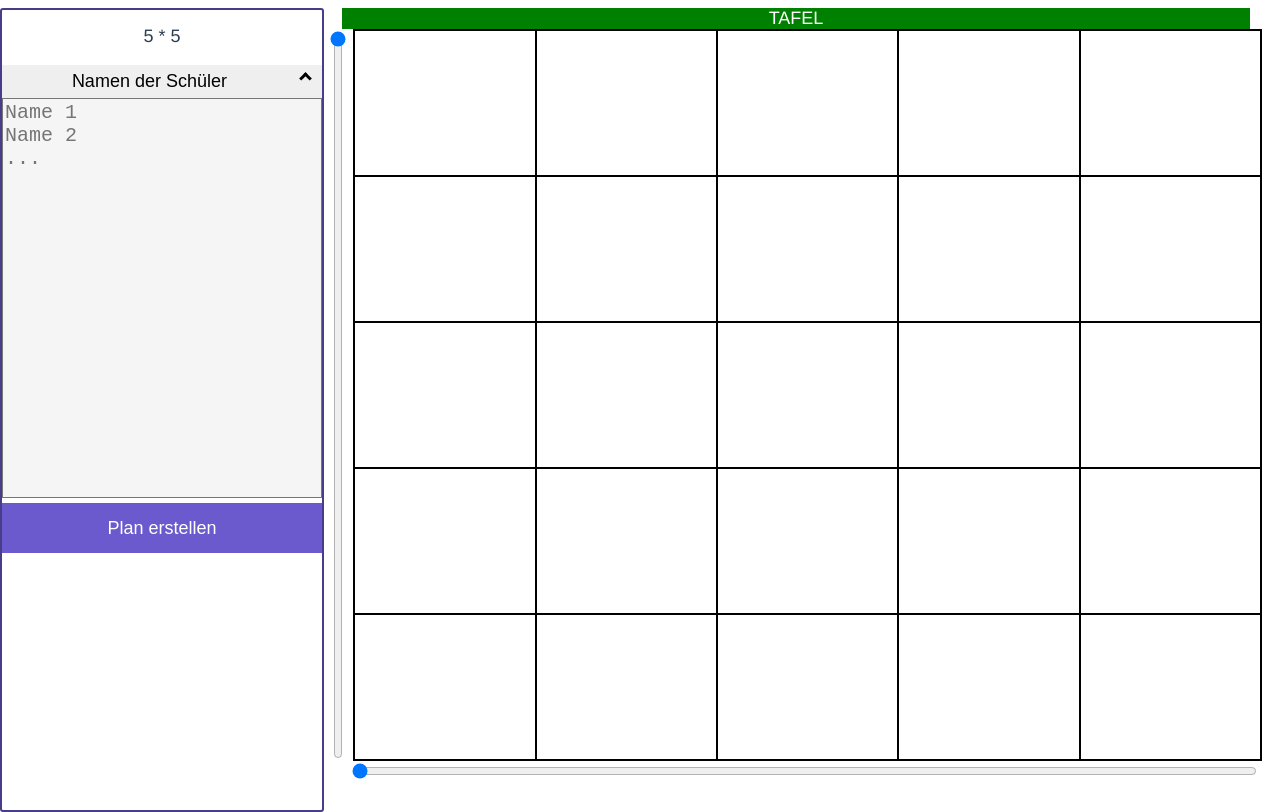
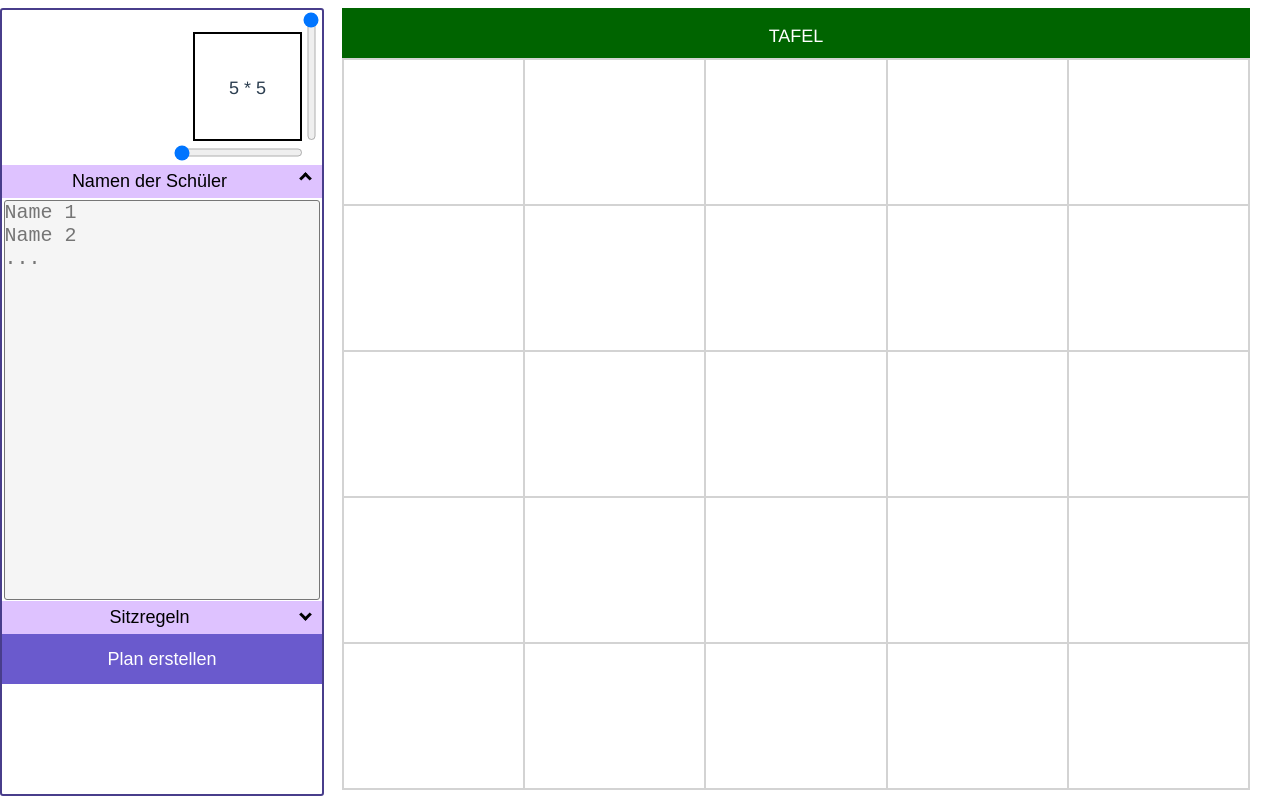
Before and after one commit to Florik3ks/sitzplatzplaner, a Vue app: page / in a window 1280 px wide. Built offline with nearby package versions, Linux system fonts and the light colour scheme.

Commit message:
added simple rule select feature, made design prettier

```diff
--- a/src/App.vue
+++ b/src/App.vue
@@ -25,7 +25,9 @@ export default defineComponent({
   -moz-osx-font-smoothing: grayscale;
   text-align: center;
   color: #2c3e50;
+  overflow: hidden;
 }
+
 body{
   margin-left:0;
 }
--- a/src/Sitzplatzplaner.ts
+++ b/src/Sitzplatzplaner.ts
@@ -1,5 +1,7 @@
 import { defineComponent } from "vue";
 import { Sitzplatz } from "@/helper/Sitzplatz";
+import { Rule } from "./helper/Rule";
+import { Student } from "./helper/Student";
 
 export default defineComponent({
   name: "Sitzplatzplaner",
@@ -17,44 +19,69 @@ export default defineComponent({
       gridHeight: 5,
       sideWidth: 25,
       studentFieldVisible: true,
+      ruleVisible: false,
       studentFieldValue: "",
-      sitzplaetze2: this.instantiateList(
-        maxGridWidth,
-        maxGridHeight
-      ) as Sitzplatz[],
+      rules: [] as Rule[],
+      sitzplaetze2: this.instantiateList(maxGridWidth, maxGridHeight) as Sitzplatz[],
       sitzplaetze: this.instantiateDict(maxGridWidth, maxGridHeight),
     };
   },
   watch: {
-    studentFieldValue(){
-      console.log(this.studentFieldValue);
-    }
+    rules: {
+      handler() {
+        for (let index = 0; index < this.rules.length; index++) {
+          if (this.rules[index].student1 == this.rules[index].student2 && this.rules[index].student1 != "") {
+            this.rules[index].student2 = "";
+          }
+        }
+      },
+      deep: true,
+    },
   },
   methods: {
     onFieldClick(x: number, y: number) {
-      const platz: Sitzplatz =
-        this.sitzplaetze[x.toString() + "," + y.toString()];
+      const platz: Sitzplatz = this.sitzplaetze[x.toString() + "," + y.toString()];
       platz.marked = !platz.marked;
+    },
+    addRule() {
+      this.rules.push(new Rule());
+      console.log(this.rules.length);
+    },
+    deleteRuleAt(i: number) {
+      // delete this.rules[i];
+      this.rules.splice(i, 1);
+    },
+    deleteUncompleteRules()
+    {
+      for (let i = this.rules.length - 1; i >= 0; i--) {
+        if (this.rules[i].student1 == "" || this.rules[i].student2 == "")
+        {
+          this.rules.splice(i, 1);
+        }
+      }
+    },
+    closeEverythingExcept(except: boolean) {
+      this.ruleVisible = false;
+      this.studentFieldVisible = false;
+      return !except;
     },
     computePlan() {
       console.log("cmpPLan");
-      this.resetNames();
-      const a: Sitzplatz[] = this.getUsedFieldsToComputePlan();
-      a.forEach((element) => {
-        element.name = "b";
-      });
-      this.getNames();
+      this.deleteUncompleteRules();
+      this.resetNamesOnPlan();
     },
-    resetNames() {
+    resetNamesOnPlan() {
       for (let x = 0; x < this.maxGridWidth; x++) {
         for (let y = 0; y < this.maxGridHeight; y++) {
-          const field: Sitzplatz =
-            this.sitzplaetze[x.toString() + "," + y.toString()];
+          const field: Sitzplatz = this.sitzplaetze[x.toString() + "," + y.toString()];
           field.name = "";
         }
       }
     },
     isMarked(x: number, y: number) {
+      if (!Object.keys(this.sitzplaetze).includes(x.toString() + "," + y.toString())) {
+        return false;
+      }
       return this.sitzplaetze[x.toString() + "," + y.toString()].marked;
     },
     instantiateList(maxGridWidth: number, maxGridHeight: number) {
@@ -80,8 +107,7 @@ export default defineComponent({
       const fields: Sitzplatz[] = [];
       for (let x = 0; x < this.gridWidth; x++) {
         for (let y = 0; y < this.gridHeight; y++) {
-          const field: Sitzplatz =
-            this.sitzplaetze[x.toString() + "," + y.toString()];
+          const field: Sitzplatz = this.sitzplaetze[x.toString() + "," + y.toString()];
           if (field.marked) {
             fields.push(field);
           }
@@ -89,8 +115,8 @@ export default defineComponent({
       }
       return fields;
     },
-    getNames(){
-      console.log(this.studentFieldValue.split("\n").filter(x => x !== null && x!== ""))
-    }
+    getNames() {
+      return this.studentFieldValue.split("\n").filter((x) => x !== null && x !== "");
+    },
   },
 });
--- a/src/components/Sitzplatzplaner.vue
+++ b/src/components/Sitzplatzplaner.vue
@@ -1,42 +1,92 @@
 <template>
   <div class="sideDiv">
     <!-- <img alt="Vue logo" src="@/assets/GMO_Schullogo.png" style="width:33%; margin-top:3%"> -->
-    <!-- <div class="sliderDiv"> -->
-    <!-- <input type="range" name="gridHeight" v-model="gridHeight" min="5" :max="maxGridHeight" class="inpSlider verticalSlider" /><br /> -->
-    <p style="margin-top: 5%">{{ gridWidth }} * {{ gridHeight }}</p>
-    <!-- <input type="range" name="gridWidth" v-model="gridWidth" min="5" :max="maxGridWidth" class="inpSlider horizontalSlider" /> -->
-    <!-- </div> -->
+    <div class="sliderDiv">
+      <input type="range" name="gridHeight" v-model="gridHeight" min="5" :max="maxGridHeight" class="inpSlider verticalSlider" /><br />
+      <div class="sliderInformationDiv">
+        <!-- <p style="margin-top: 5%"> -->
+        <span style="line-height: 109px"> {{ gridWidth }} * {{ gridHeight }} </span>
+        <!-- </p> -->
+      </div>
+      <input type="range" name="gridWidth" v-model="gridWidth" min="5" :max="maxGridWidth" class="inpSlider horizontalSlider" />
+    </div>
     <div class="studentFieldWrap">
-      <button class="btn" @click="studentFieldVisible = !studentFieldVisible">
+      <button class="btn" @click="studentFieldVisible = closeEverythingExcept(studentFieldVisible)">
         Namen der Schüler&nbsp;&nbsp;
         <i v-if="!studentFieldVisible" class="arrowdown" style="float: right" />
         <i v-if="studentFieldVisible" class="arrowup" style="float: right" />
       </button>
-      <transition name="studentFieldFade">
+      <transition name="openTransition">
         <!-- <div v-if="studentFieldVisible" class="studentFieldDiv"> -->
         <textarea v-if="studentFieldVisible" class="studentField" v-model="studentFieldValue" placeholder="Name 1&#10;Name 2&#10;..."> </textarea>
         <!-- </div> -->
       </transition>
     </div>
 
+    <div class="ruleWrap">
+      <button class="btn" @click="ruleVisible = closeEverythingExcept(ruleVisible)">
+        Sitzregeln&nbsp;&nbsp;
+        <i v-if="!ruleVisible" class="arrowdown" style="float: right" />
+        <i v-if="ruleVisible" class="arrowup" style="float: right" />
+      </button>
+      <transition name="openTransition">
+        <!-- <textarea v-if="ruleVisible" class="studentField" v-model="studentFieldValue" placeholder="Name 1&#10;Name 2&#10;..."> </textarea> -->
+        <div class="ruleDiv" v-if="ruleVisible">
+          <!-- rules start -->
+          <div class="singleRuleDiv" v-for="(_, i) in rules.length" :key="i">
+            <button class="deleteRule" @click="deleteRuleAt(parseInt(i))">X</button>
+            <select v-model="rules[parseInt(i)].student1" class="ruleSelect">
+              <option v-for="o in getNames()" :key="o">{{ o }}</option>
+            </select>
+            <p style="margin: 0; margin-right: 3%; margin-left: 3%; display: inline-block; color: darkred">-</p>
+            <select v-model="rules[parseInt(i)].student2" class="ruleSelect">
+              <option v-for="o in getNames()" :key="o">{{ o }}</option>
+            </select>
+          </div>
+          <button class="btn ruleBtn" @click="addRule()">Neue Regel</button>
+        </div>
+      </transition>
+    </div>
+
     <button name="compute" @click="computePlan" class="btn submit">Plan erstellen</button>
   </div>
 
+  <!-- <div class="sitzplatzdiv">
+    <input type="range" name="gridWidth" v-model="gridWidth" min="5" :max="maxGridWidth" class="inpSlider horizontalSlider" />
+  </div> -->
   <div class="tafelDivOuter">
-    <div class="tafelDivInner">TAFEL</div>
+    <div class="tafelDivInner">
+      <p>TAFEL</p>
+    </div>
   </div>
   <div class="sitzplatzdiv">
-    <input type="range" name="gridHeight" v-model="gridHeight" min="5" :max="maxGridHeight" class="inpSlider verticalSlider" /><br />
+    <!-- <input type="range" name="gridHeight" v-model="gridHeight" min="5" :max="maxGridHeight" class="inpSlider verticalSlider" /><br /> -->
     <table class="t1">
       <tr v-for="(_, y) in parseInt(gridHeight)" :key="y">
-        <td v-for="(_, x) in parseInt(gridWidth)" :key="x" class="t1" :style="{ height: 90 / parseInt(gridHeight) /*row.length*/ + 'vh' }">
-          <button :key="sitzplaetze" class="fieldBtn" @click="onFieldClick(x, y)" :style="{ background: isMarked(x, y) ? 'lightblue' : 'white' }" v-text="sitzplaetze[x.toString() + ',' + y.toString()].name"></button>
+        <td
+          v-for="(_, x) in parseInt(gridWidth)"
+          :key="x"
+          class="t1"
+          :style="{
+            height: 90 / parseInt(gridHeight) + 'vh',
+            border: !isMarked(x, y) ? 'lightgrey 2px solid' : 'none',
+          }"
+        >
+          <button
+            :key="sitzplaetze"
+            class="fieldBtn"
+            @click="onFieldClick(x, y)"
+            :style="{
+              background: isMarked(x, y) ? 'lightblue' : 'white',
+              border: isMarked(x, y) ? 'black 2px solid' : 'none',
+              'border-left': isMarked(x, y) ? (isMarked(x - 1, y) ? 'none' : 'black 2px solid') : 'none',
+              'border-top': isMarked(x, y) ? (isMarked(x, y - 1) ? 'none' : 'black 2px solid') : 'none',
+            }"
+            v-text="sitzplaetze[x.toString() + ',' + y.toString()].name"
+          ></button>
         </td>
       </tr>
     </table>
-  </div>
-  <div class="sitzplatzdiv">
-    <input type="range" name="gridWidth" v-model="gridWidth" min="5" :max="maxGridWidth" class="inpSlider horizontalSlider" />
   </div>
 </template>
 
--- /dev/null
+++ b/src/helper/Rule.ts
@@ -0,0 +1,10 @@
+import { Student } from './Student';
+export class Rule
+{
+    student1 : string;
+    student2 : string;
+    constructor(student1 = "", student2 = "") {
+        this.student1 = student1;
+        this.student2 = student2;
+    }
+}
--- a/src/style.css
+++ b/src/style.css
@@ -2,18 +2,22 @@
   font-size: large;
 }
 .t1 {
-  border: 2px solid black;
+  border: 2px solid lightgrey;
   padding: 0;
+  border-collapse: collapse;
+  border-spacing: 0;
 }
+
 .tafelDivOuter {
   justify-content: center;
   display: flex;
   margin-left: 25vw;
 }
 .tafelDivInner {
-  background-color: green;
+  background-color: darkgreen;
   color: white;
   width: 71vw;
+  height: 50px;
 }
 .sitzplatzdiv {
   justify-content: center;
@@ -22,18 +26,28 @@
 }
 .sideDiv {
   width: 25vw;
-  height: 100vh;
+  height: 98vh;
   position: absolute;
   background-color: white;
   border: 2px solid darkslateblue;
-  /* overflow: auto; */
+  overflow-y: auto;
+  overflow-x: hidden;
   justify-content: center;
-  /* padding-top: 25px; */
   border-radius: 3px;
 }
-/* .sliderDiv {
+.sliderDiv {
   float: right;
-} */
+}
+.sliderInformationDiv {
+  border: solid black 2px;
+  margin: 1px;
+  height: 105px;
+  justify-content: center;
+  display: grid;
+  vertical-align: bottom;
+  margin-right: 20px;
+  margin-left: 20px;
+}
 table {
   align-self: center;
   border-collapse: collapse;
@@ -52,9 +66,19 @@ table {
   border-radius: 0;
   border: 1px black;
   transition: 0.3s;
+  overflow: auto;
+  /* background-color: rgb(213, 172, 255); */
+  background-color: rgb(222, 194, 255);
 }
 .btn:hover {
   background-color: gray;
+}
+.ruleBtn {
+  background-color: white;
+  border: 1px solid rgb(222, 194, 255);
+  /* border: 1px solid darkslateblue; */
+  border-radius: 5px;
+  margin-top: 2%;
 }
 .submit {
   color: white;
@@ -62,7 +86,7 @@ table {
   height: 50px;
 }
 .submit:hover {
-  background-color: slateblue;
+  background-color: darkslateblue;
 }
 .arrowdown {
   transform: rotate(45deg);
@@ -72,7 +96,8 @@ table {
   transform: rotate(225deg);
   -webkit-transform: rotate(225deg);
 }
-.arrowup, .arrowdown{
+.arrowup,
+.arrowdown {
   border: solid black;
   border-width: 0 3px 3px 0;
   display: inline-block;
@@ -85,53 +110,96 @@ table {
   vertical-align: top;
   justify-content: center;
 }
-/* .studentFieldDiv{
-  width: 100%;
-  background-color: pink;
-  vertical-align: top;
-} */
+
 .studentField {
+  font-size: x-large;
+  margin: 0.5%;
+  border-radius: 3px;
+  width: 99%;
+  height: 50vh;
+  background-color: whitesmoke;
+  padding: 0;
+  resize: none;
+  box-sizing: border-box;
+  display: block;
+}
+.studentField:focus {
+  outline: none !important;
+  border: 2px solid slateblue;
+  border-radius: 5px;
+}
+
+.inpSlider {
+  max-width: 90%;
+}
+.verticalSlider {
+  -webkit-appearance: slider-vertical;
+  transform: rotate(180deg);
+  float: right;
+  margin-right: 2%;
+  width: 15px;
+}
+.horizontalSlider {
+  margin-right: 20px;
+  margin-left: 1%;
+  height: 15px;
+}
+
+.ruleDiv {
   font-size: x-large;
   width: 100%;
   height: 50vh;
   background-color: whitesmoke;
+  padding: 0;
   resize: none;
   box-sizing: border-box;
-  /* overflow: hidden; */
+  display: block;
+  padding: 1%;
 }
-.studentField:focus {
-  outline: none !important;
-  border: 1px solid blue;
+.singleRuleDiv {
+  /* padding-bottom: 1%; */
+  margin-top: 1%;
+  /* border: solid 1px rgb(222, 194, 255); */
+  /* border: solid 1px slateblue; */
+  /* border-radius: 3px; */
+  border-collapse: separate;
+  background-color: white;
+  /* border-bottom: none; */
+}
+.ruleSelect {
+  width: 40%;
+  border: solid 1px darkslateblue;
+  border-radius: 2px;
+}
+.ruleWrap {
+  width: 100%;
+  vertical-align: top;
+  justify-content: center;
+}
+.deleteRule {
+  color: white;
+  background-color: red;
+  /* position: relative; */
+  margin-right: 2%;
+  border-radius: 0;
+  border: 1px black;
+  transition: 0.3s;
+  height: 100%;
+}
+.deleteRule:hover {
+  background-color: darkred;
+}
+.openTransition-enter-active {
+  transition: height 0.15s ease-out;
 }
 
-.studentFieldFade-enter-active {
-  transition: height 0.15s ease-out;
-  /* overflow: hidden; */
-}
-
-.studentFieldFade-leave-active {
+.openTransition-leave-active {
   transition: height 0.15s ease-out;
   overflow: hidden;
 }
 
-.studentFieldFade-enter-from,
-.studentFieldFade-leave-to {
+.openTransition-enter-from,
+.openTransition-leave-to {
   height: 0;
   overflow: hidden;
 }
-
-/* .inpSlider {
-  max-width: 90%;
-} */
-.verticalSlider {
-  -webkit-appearance: slider-vertical;
-  transform: rotate(180deg);
-  float: right;
-  margin-right: 1%;
-  width: 12px;
-}
-.horizontalSlider{
-  /* margin-right: 25px; */
-  margin-left: 2%;
-  width: 95%;
-}
```
Also changed, not shown: 1 other file (tests, documents, lock files or other folders).
